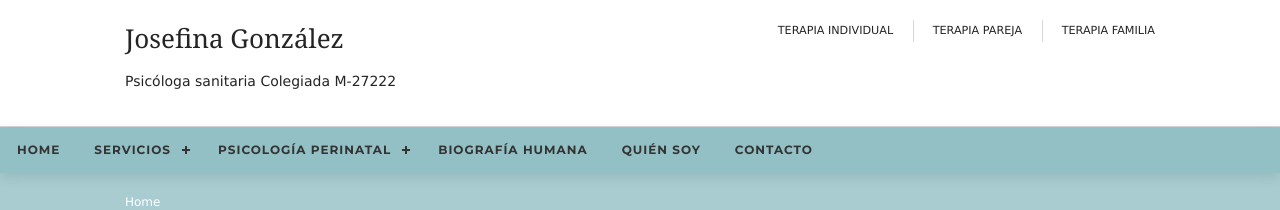
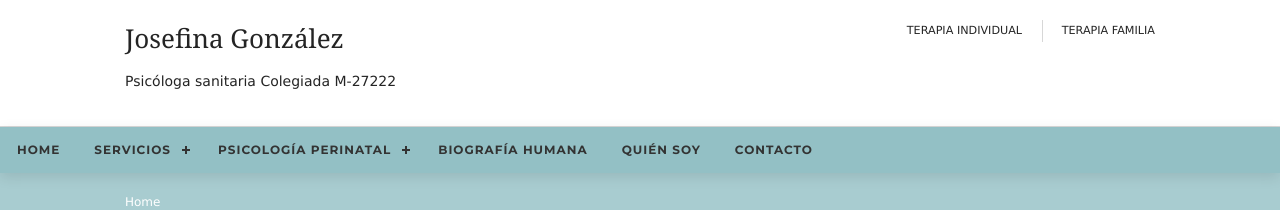
Before and after one commit to rlop666/jg-jekill, a Jekyll site: the page built from 404.html, in a window 1280 px wide. Shown: the top 210 px of the page. Built offline with Jekyll 4.4.1, drawn with Linux system fonts in a browser that asks for light colours; comment, search, counter and statistics services are not loaded.

Commit message:
Update cabecera.html

```diff
--- a/_includes/cabecera.html
+++ b/_includes/cabecera.html
@@ -9,9 +9,9 @@
     </div>
     <div class="fl_right">
       <ul class="nospace inline">
-        <li><a href="{{ site.github.url }}/adultos">Terapia individual</a></li>
-        <li><a href="{{ site.github.url }}/pareja">Terapia pareja</a></li>
-        <li><a href="{{ site.github.url }}/familia">Terapia familia</a></li>
+        <li><a href="adultos.html">Terapia individual</a></li>
+        <!--li><a href="pareja.html">Terapia pareja</a></li-->
+        <li><a href="familia.html">Terapia familia</a></li>
       </ul>
       <!--a href="#">Terapia online</a>&nbsp;&nbsp;
       <img src="./images/skype.png" width="200">&nbsp;
```
